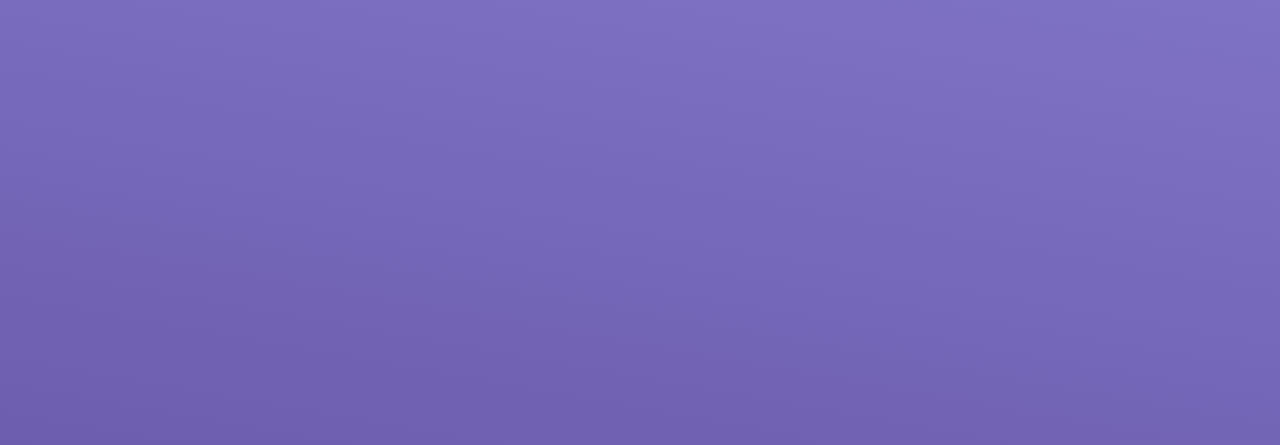
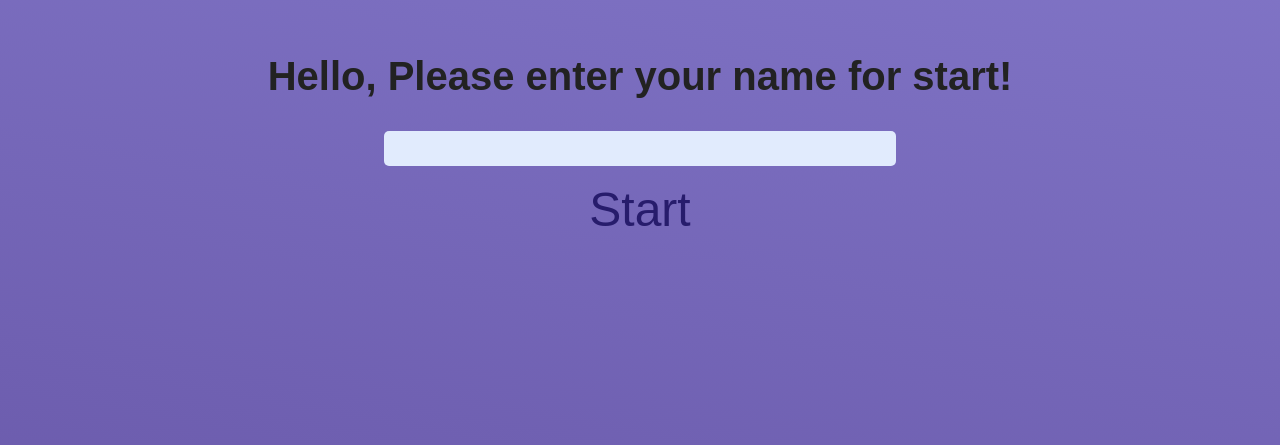
Before and after one commit to MaxShylo/react_intensive_todo-app, a React (Create React App) app: page / in a window 1280 px wide. Before the commit this address had no page. Shown: the part 255-700 px from the top of the page. Built offline with nearby package versions, Linux system fonts and the light colour scheme; a web font is replaced by a local one.

Commit message:
published

```diff
--- a/src/App.tsx
+++ b/src/App.tsx
@@ -8,7 +8,7 @@ const App: React.FC = () =>{
   return (
     <div className="App">
       <Routes>
-        <Route path='/react_intensive_todo-app.git' element={<Start />} />
+        <Route path='/' element={<Start />} />
         <Route path='/todos' element={<TodoPage />} />
       </Routes>
     </div>
```
